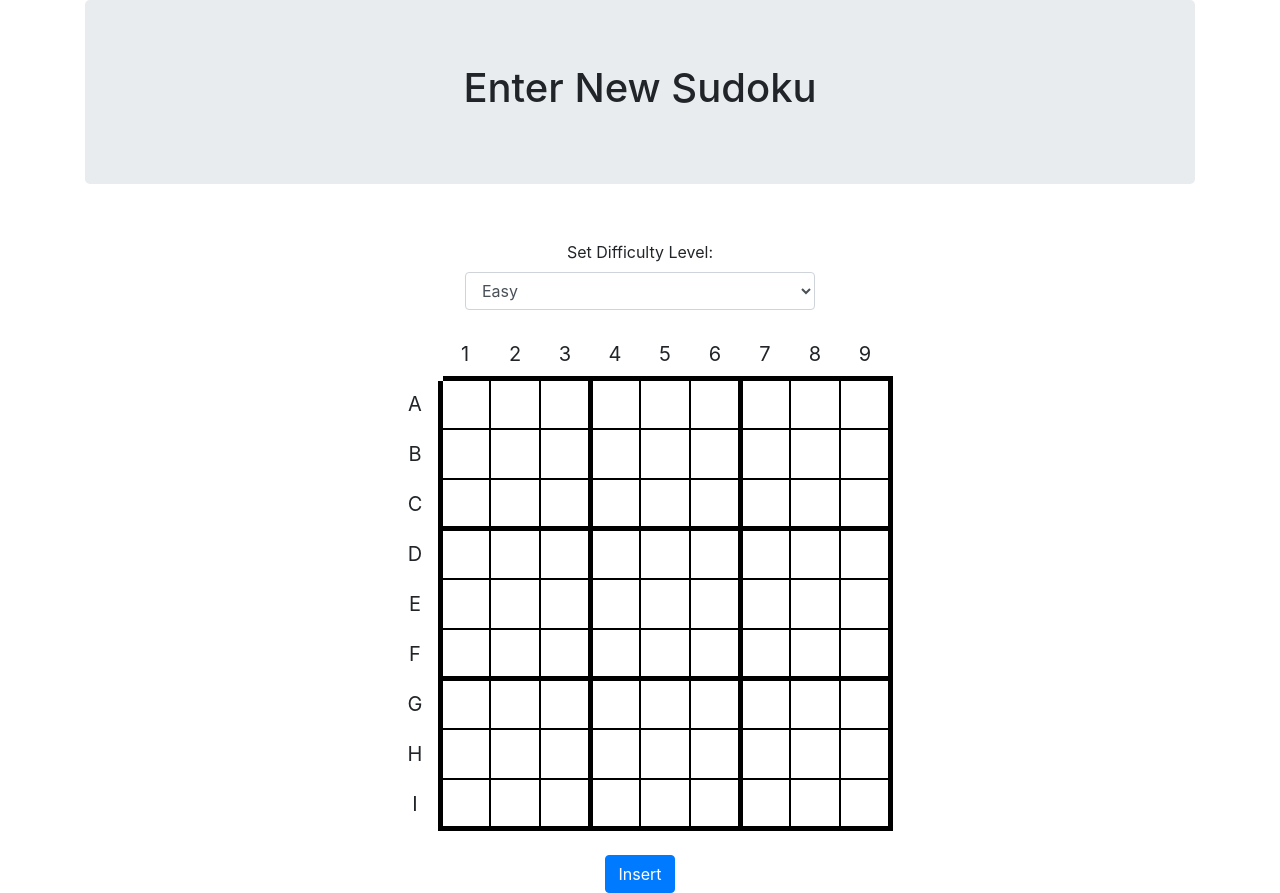
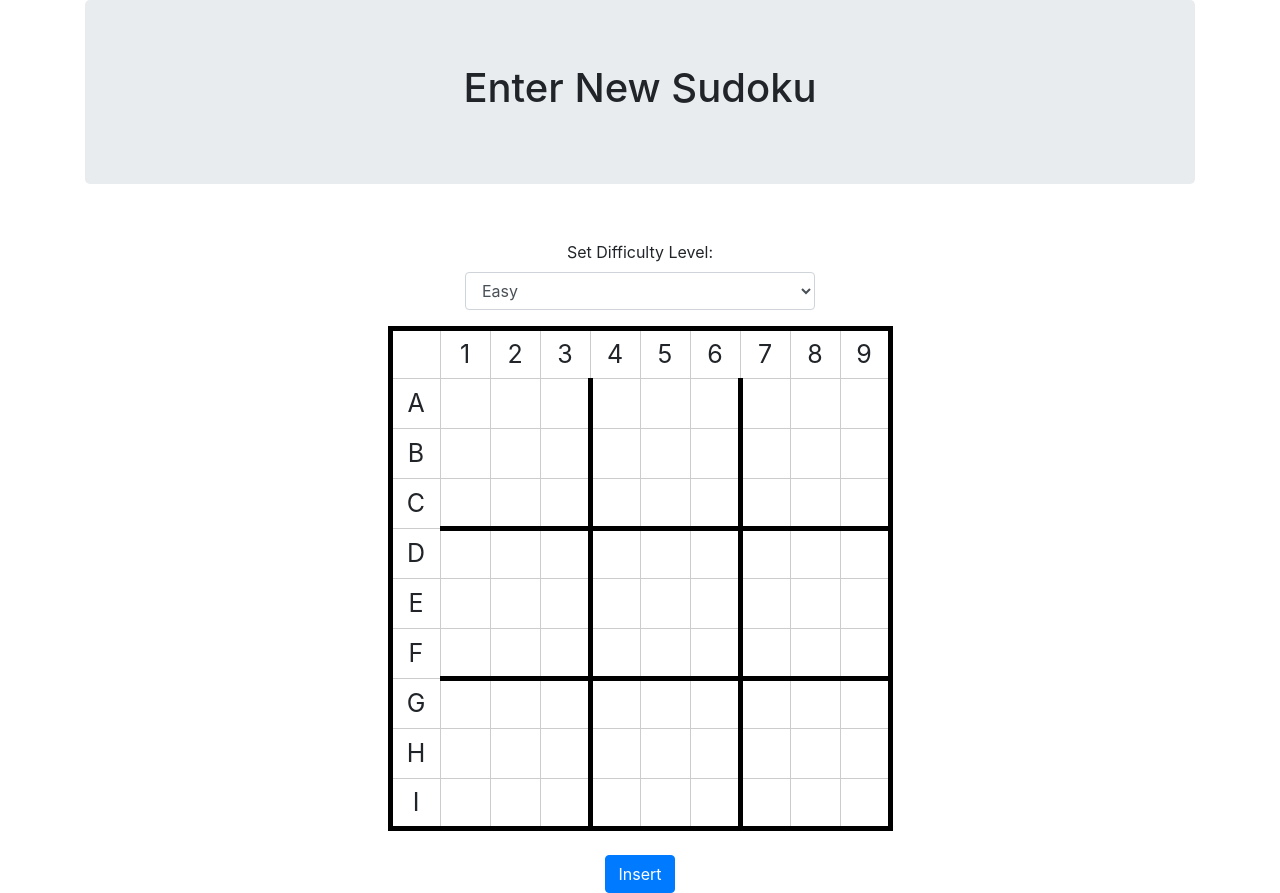
Before and after one commit to sdplamen/sudoku, a Django app: page /new/ in a window 1280 px wide. Run offline with Django 5.2, Linux system fonts and the light colour scheme; some libraries are stand-ins or nearby versions.

Commit message:
Collect static

```diff
--- a/static/style.css
+++ b/static/style.css
@@ -1,91 +1,53 @@
 @import url('https://fonts.googleapis.com/css2?family=Montserrat:wght@300;400;500;600;700&display=swap');
 
-html{
-  font-family: Montserrat sans-serif;
+* {
+  box-sizing: border-box;
 }
 
-td{
+html {
+  font-family: 'Montserrat', sans-serif;
+}
+
+.board {
+  border: 5px solid black;
+  border-collapse: collapse;
+  table-layout: fixed;
+}
+
+td {
   height: 50px;
   width: 50px;
   text-align: center;
-  border: 2px solid black;
+  border: 1px solid #ccc;
+  padding: 0;
   font-size: 25px;
-  padding: 0;
-  box-sizing: border-box;
 }
 
-.first_index{
-  border-right: 5px solid transparent;
-  border-left: 5px solid transparent;
-  border-top: 5px solid transparent;
-  border-bottom: 5px solid transparent;
+.right { border-right: 5px solid black !important; }
+.bottom { border-bottom: 5px solid black !important; }
+.cell {
+  height: 100%;
+  width: 100%;
+  display: flex;
+  align-items: center;
+  justify-content: center;
+  border: none;
+  background: transparent;
+  font-size: 25px;
+  text-align: center;
+  font-family: 'Montserrat', sans-serif;
 }
 
-.top_index{
-  border-right: 5px solid transparent;
-  border-left: 5px solid transparent;
-  border-top: 5px solid transparent;
-  border-bottom: 5px solid black;
-  font-size: 20px;
+input.cell {
+  outline: none;
+  border-radius: 0;
 }
 
-.left_index{
-  border-right: 5px solid black;
-  border-left: 5px solid transparent;
-  border-top: 5px solid transparent;
-  border-bottom: 5px solid transparent;
-  font-size: 20px;
+.cell:focus {
+  background-color: #f0f7ff;
 }
 
-.board{
-  border-collapse: collapse;
-  table-layout: fixed;
-  width: 450px;
-  height: 450px;
-  margin: 0 auto;
-  border: 5px solid black;
-  padding: 5px;
-}
-
-.right{
-  border-right: 5px solid black;
-}
-
-.bottom{
-  border-bottom: 5px solid black;
-}
-
-.rb{
-  border-right: 5px solid black;
-  border-bottom: 5px solid black;
-}
-
-input{
-  border-top-style: hidden;
-  border-right-style: hidden;
-  border-left-style: hidden;
-  border-bottom-style: hidden;
-}
-
-.cell{
-  display: block;
-  width: 100%;
-  height: 100%;
-  border: none;
-  margin: 0;
-  padding: 0;
-  text-align: center;
-  font-size: 24px;
-  line-height: 50px;
-  cursor: pointer;
-  background-color: transparent;
-}
-
-.cell:focus{
-  outline: none;
-}
-
-.is-invalid {
+.is-invalid, .is-invalid input {
   background-color: #ffcccc !important;
   color: red !important;
   font-weight: bold;
```
Also changed, not shown: 1 other file.
